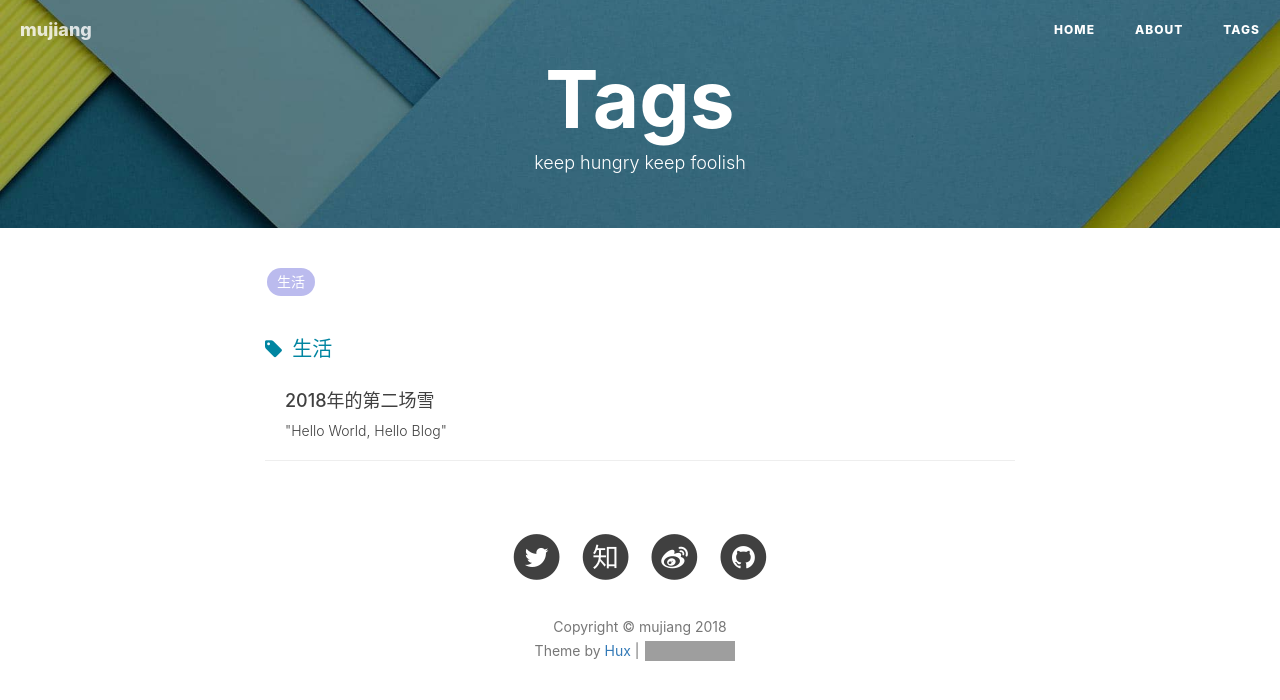
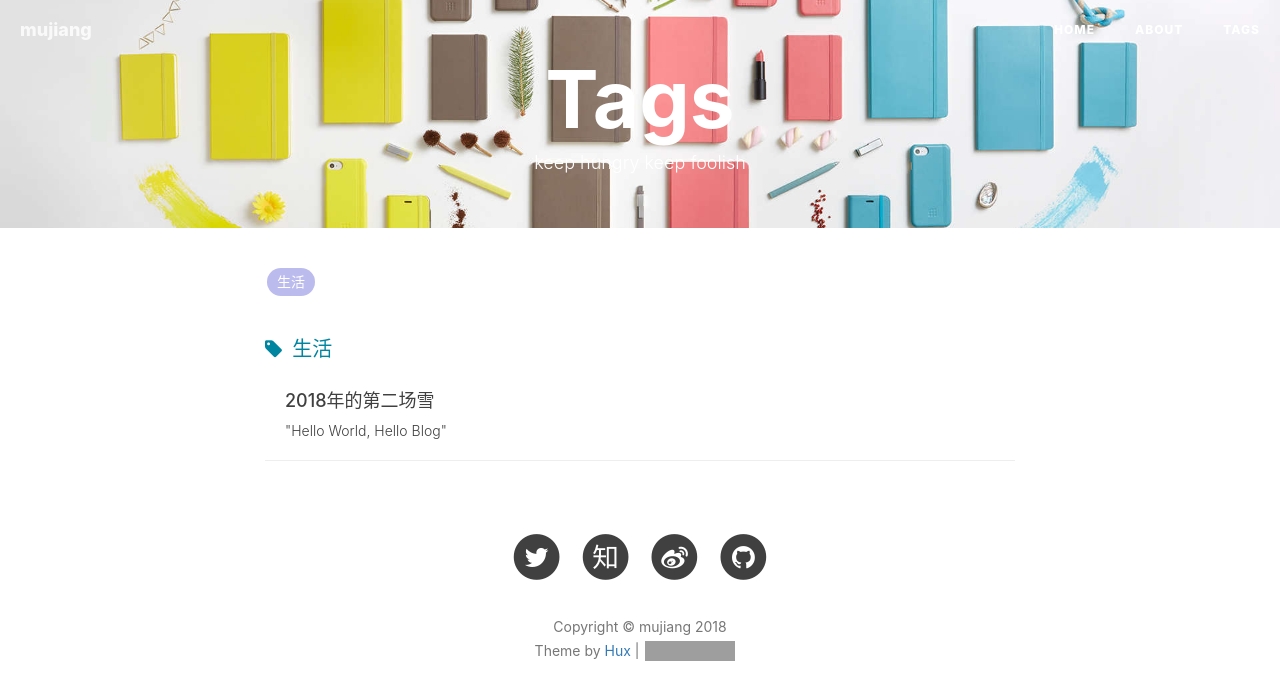
Before and after one commit to littlemujiang/littlemujiang.github.io, a Jekyll site: the page built from tags.html, in a window 1280 px wide. Shown: the top 700 px of the page. Built offline with Jekyll 4.4.1, drawn with Linux system fonts in a browser that asks for light colours; nearby versions of some CDN libraries; comment, search, counter and statistics services are not loaded; grey boxes are pictures that could not be loaded.

Commit message:
change pic of home and tag page

```diff
--- a/_config.yml
+++ b/_config.yml
@@ -68,7 +68,7 @@
 # Sidebar settings
 sidebar: true                           # whether or not using Sidebar.
 sidebar-about-description: "爱电影，爱读书，<br>不甘于普通青年，<br>却又文艺不起来的靠谱青年。"
-sidebar-avatar: /img/my-git-hd.jpg      # use absolute URL, seeing it's used in both `/` and `/about/`
+sidebar-avatar: /img/my-git-hd-pen.jpg      # use absolute URL, seeing it's used in both `/` and `/about/`
 
 
 
--- a/tags.html
+++ b/tags.html
@@ -2,7 +2,7 @@
 title: Tags
 layout: default
 description: keep hungry keep foolish
-header-img: "img/tag-bg.jpg"
+header-img: "img/my-git-tag-books.jpg"
 ---
 
 <!-- Page Header -->
```
Also changed, not shown: img/my-git-hd-pen.jpg (added), img/my-git-tag-books.jpg (added).
